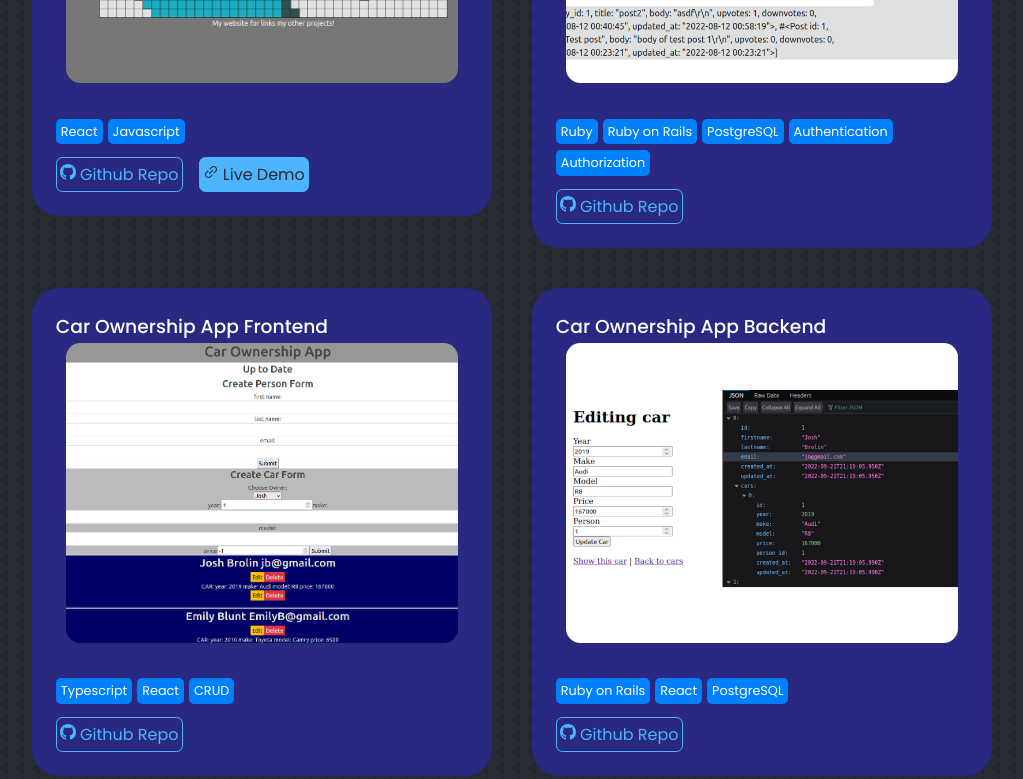
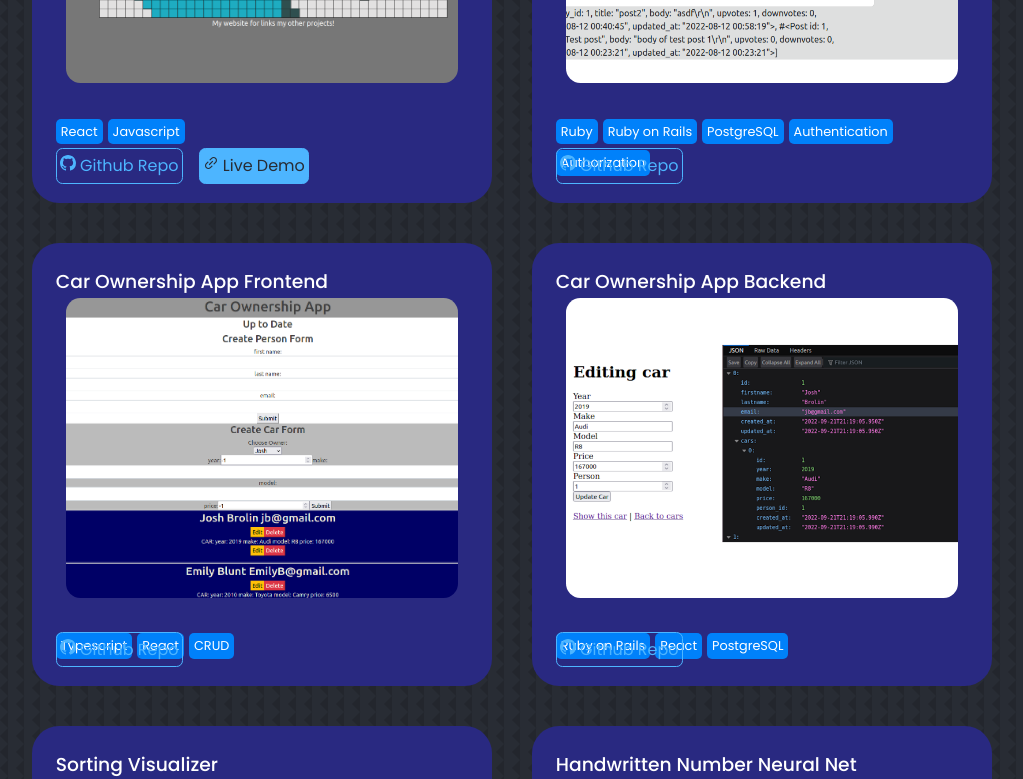
Before and after one commit to PatgioK/portfolio-site, a React (Create React App) app: page / in a window 1280 px wide. Shown: the part 2760-3539 px from the top of the page, without its empty margins (128-1151 px from the left). Built offline with nearby package versions, Linux system fonts and the light colour scheme; no server answers.

Commit message:
fix portfolio desc overlaps

```diff
--- a/src/Components/portfolio/portfolio.css
+++ b/src/Components/portfolio/portfolio.css
@@ -12,7 +12,7 @@
     border-radius: 1.7rem;
     border: 3px solid transparent;
     transition: var(--transition);
-    height: fit-content;
+    height: 100%;
 }
 
 .portfolio__item:hover {
@@ -43,18 +43,6 @@
     width: 95%;
     height: 300px;
     object-fit: cover;
-}
-
-.portfolio__item-cta {
-    position: inherit;
-    padding-top: 10px;
-    display: flex;
-    gap: 1rem;
-    /* position: absolute; */
-    bottom: 0px;
-    z-index: 2;
-    /* padding-bottom: 5%; */
-    /* margin-bottom: 1rem; */
 }
 
 .techs {
@@ -103,6 +91,18 @@
 }
 
 
+.portfolio__item-cta {
+    position: absolute;
+    padding-top: 10px;
+    display: flex;
+    gap: 1rem;
+    /* position: absolute; */
+    bottom: 0;
+    z-index: 2;
+    margin-bottom: 1rem;
+}
+
+
 
 /* Media Queries MEDIUM device size */
 @media screen and (max-width: 1024px) {
@@ -113,6 +113,9 @@
 
     .mobile-desc {
         display: block;
+        position: relative;
+        /* padding: 10px; */
+        margin-bottom: 3rem;
     }
 
 }
--- a/src/index.css
+++ b/src/index.css
@@ -31,7 +31,7 @@
   --transition: all 380ms ease;
 
   --container-width-lg: 75%;
-  --container-width-md: 86%;
+  --container-width-md: 89%;
   --container-width-sm: 90%;
 }
 
```
